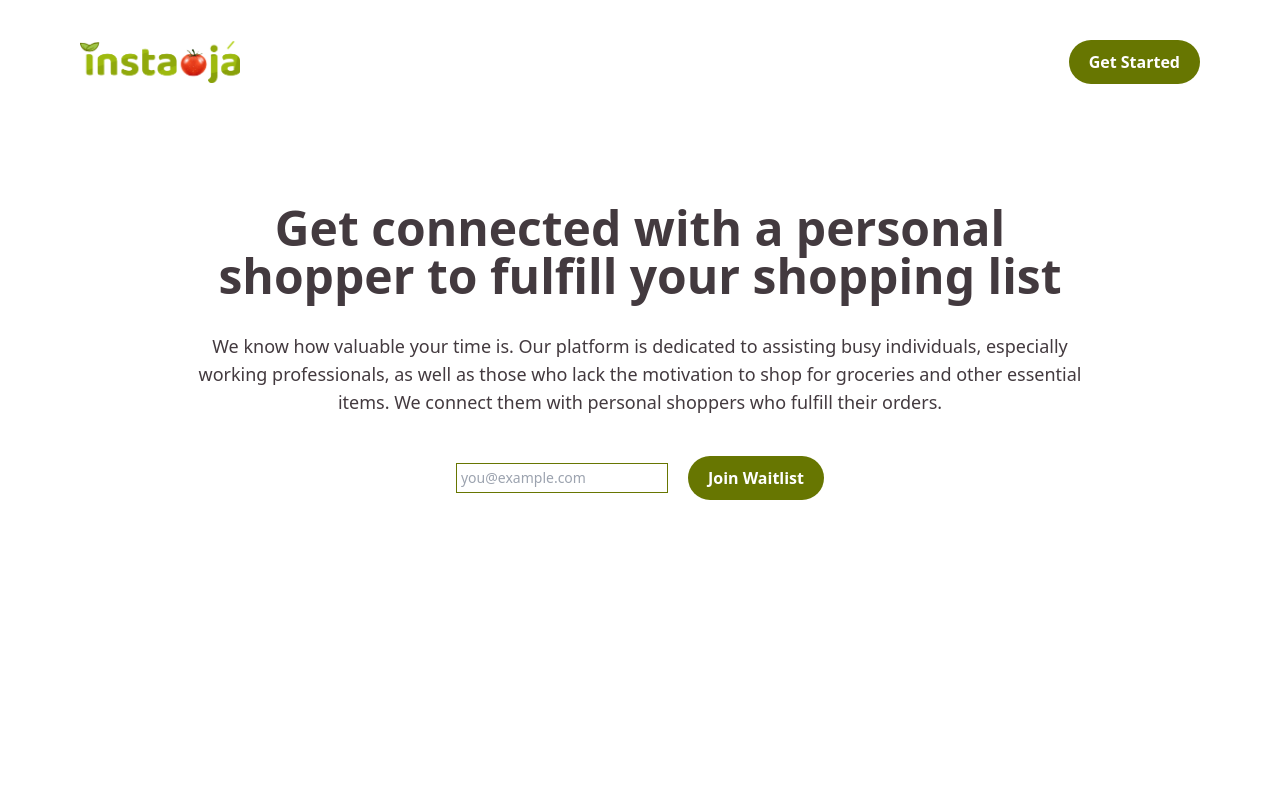
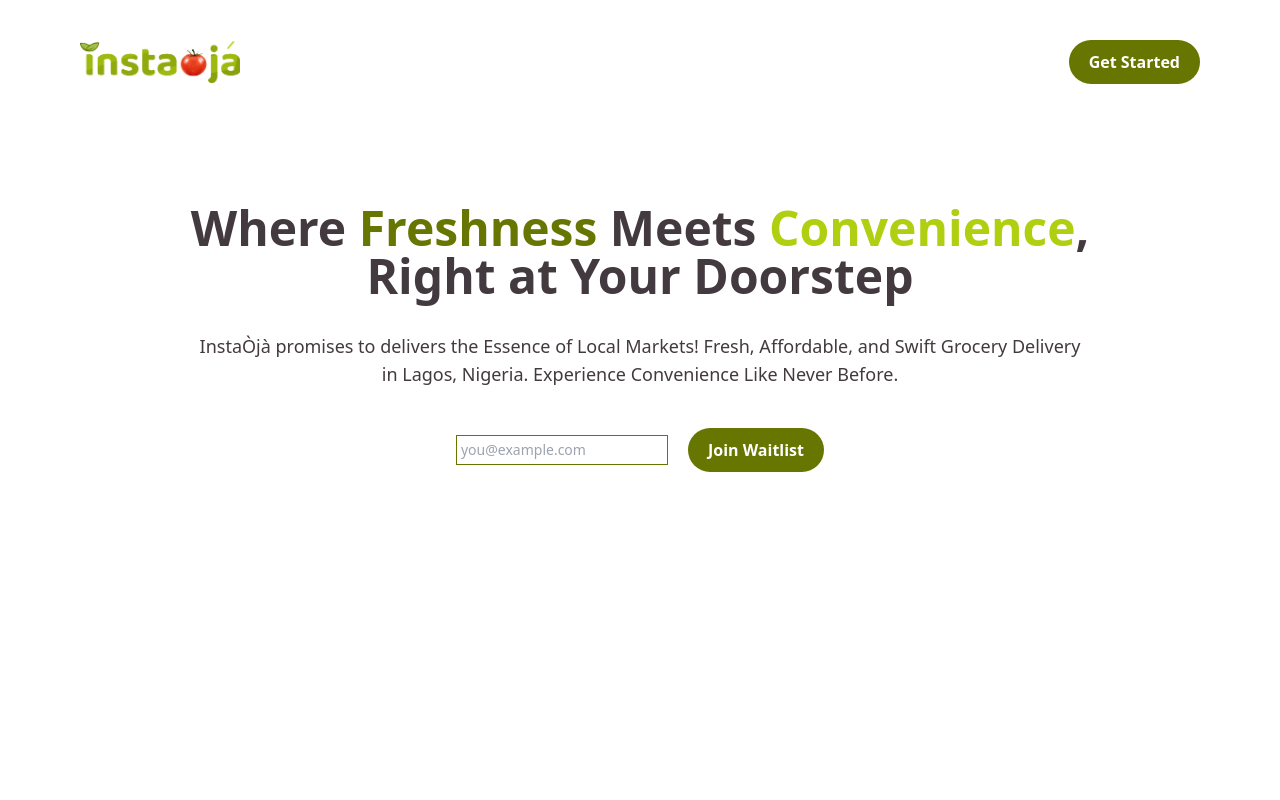
Before and after one commit to iambelloopeyemi/instaoja-landing-page, a Next.js app: page / in a window 1280 px wide. Shown: the top 800 px of the page. Built offline with nearby package versions, Linux system fonts and the light colour scheme; no server answers.

Commit message:
refactor main component styling

```diff
--- a/app/components/Main/index.tsx
+++ b/app/components/Main/index.tsx
@@ -6,14 +6,14 @@
     <div className="container min-h-screen py-20">
       <main className="container-sm text-center">
         <h1 className="font-semibold text-5xl mb-8">
-          Get connected with a personal shopper to fulfill your shopping list
+          Where <span className="text-olive">Freshness</span> Meets&nbsp;
+          <span className="text-yellow-green">Convenience</span>, Right at Your
+          Doorstep
         </h1>
         <p className="font-medium text-lg mb-10">
-          We know how valuable your time is. Our platform is dedicated to
-          assisting busy individuals, especially working professionals, as well
-          as those who lack the motivation to shop for groceries and other
-          essential items. We connect them with personal shoppers who fulfill
-          their orders.
+          InstaÒjà promises to delivers the Essence of Local Markets! Fresh,
+          Affordable, and Swift Grocery Delivery in Lagos, Nigeria. Experience
+          Convenience Like Never Before.
         </p>
         <WaitlistFormContainer>
           <WaitlistForm />
```
